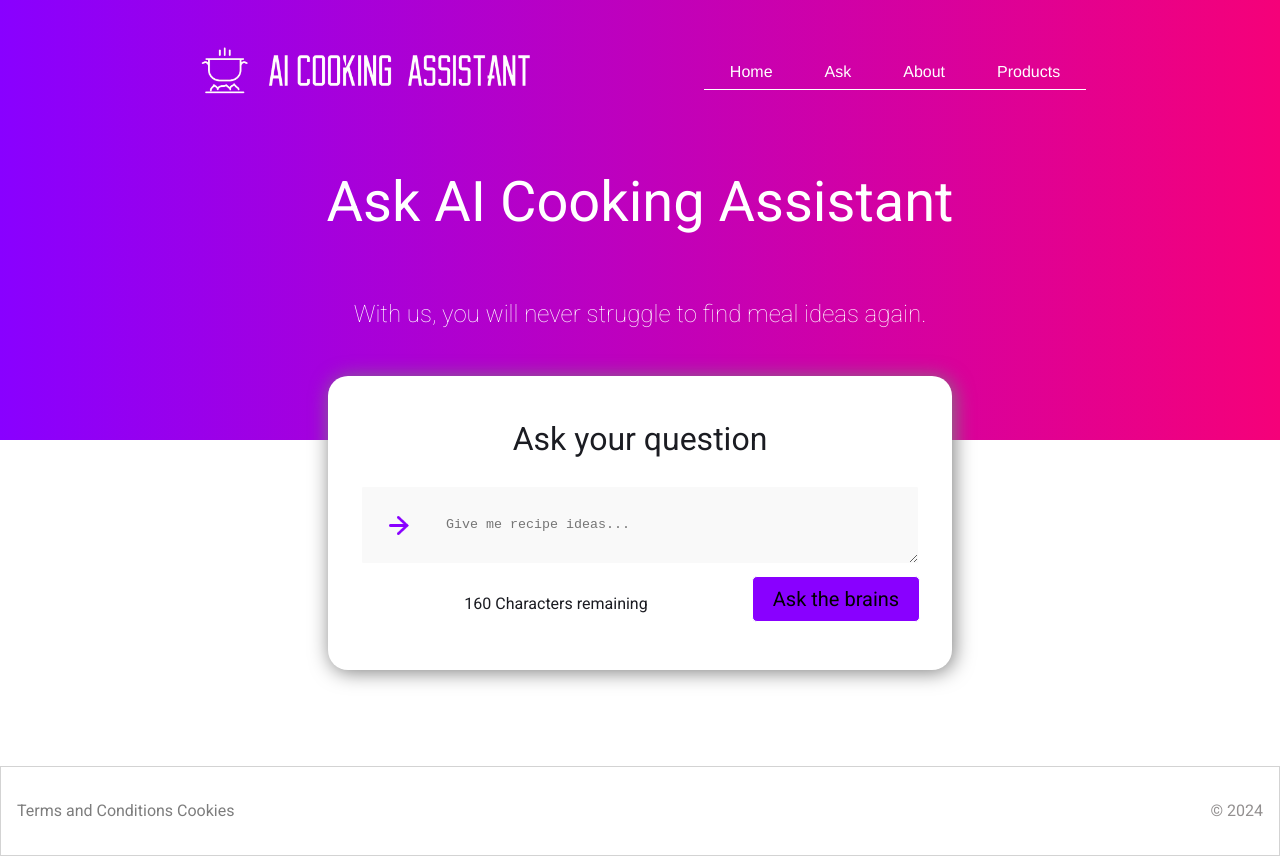
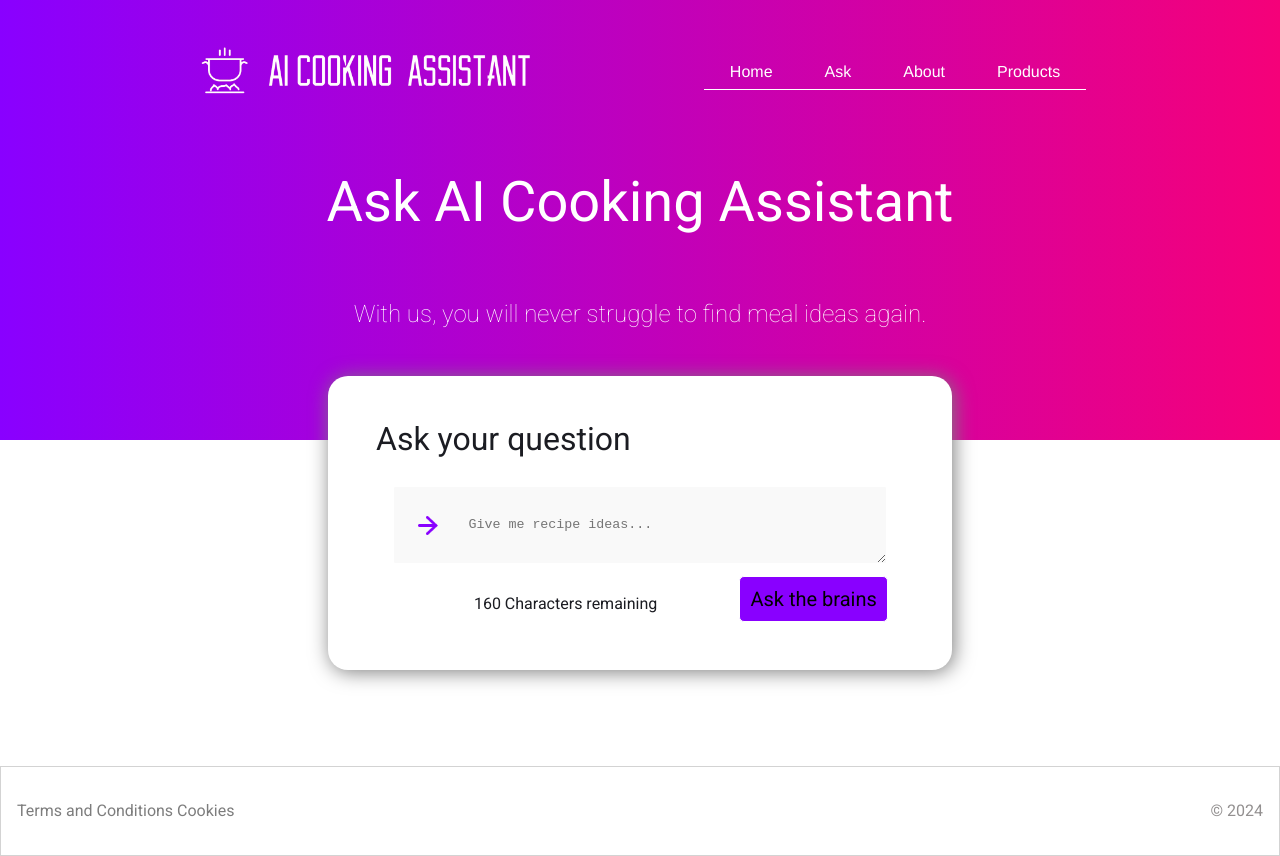
Before and after one commit to technative-academy/Team-Wolf, a React (Vite) app: page /ask in a window 1280 px wide. Built offline with nearby package versions, Linux system fonts and the light colour scheme.

Commit message:
Adjust padding

```diff
--- a/src/components/Ask/Ask.jsx
+++ b/src/components/Ask/Ask.jsx
@@ -41,7 +41,7 @@ function Ask() {
   return (
     <div className={styles.wrapper}>
       <div className={` ${styles.card} ${styles.shadow} ${styles.padding}`}>
-        <h2>Ask your question</h2>
+        <h2 className={styles.h2}>Ask your question</h2>
         <form
           onSubmit={(e) => {
             e.preventDefault();
--- a/src/components/Ask/Ask.module.css
+++ b/src/components/Ask/Ask.module.css
@@ -49,7 +49,7 @@ html {
   }
 
   .padding {
-    padding: 1rem;
+    padding: 1rem 3rem;
   }
 
   .shadow {
@@ -80,4 +80,8 @@ html {
     margin-right: auto;
     margin-left: auto;
   }
+
+  .h2 {
+    text-align: left;
+  }
 }
```
